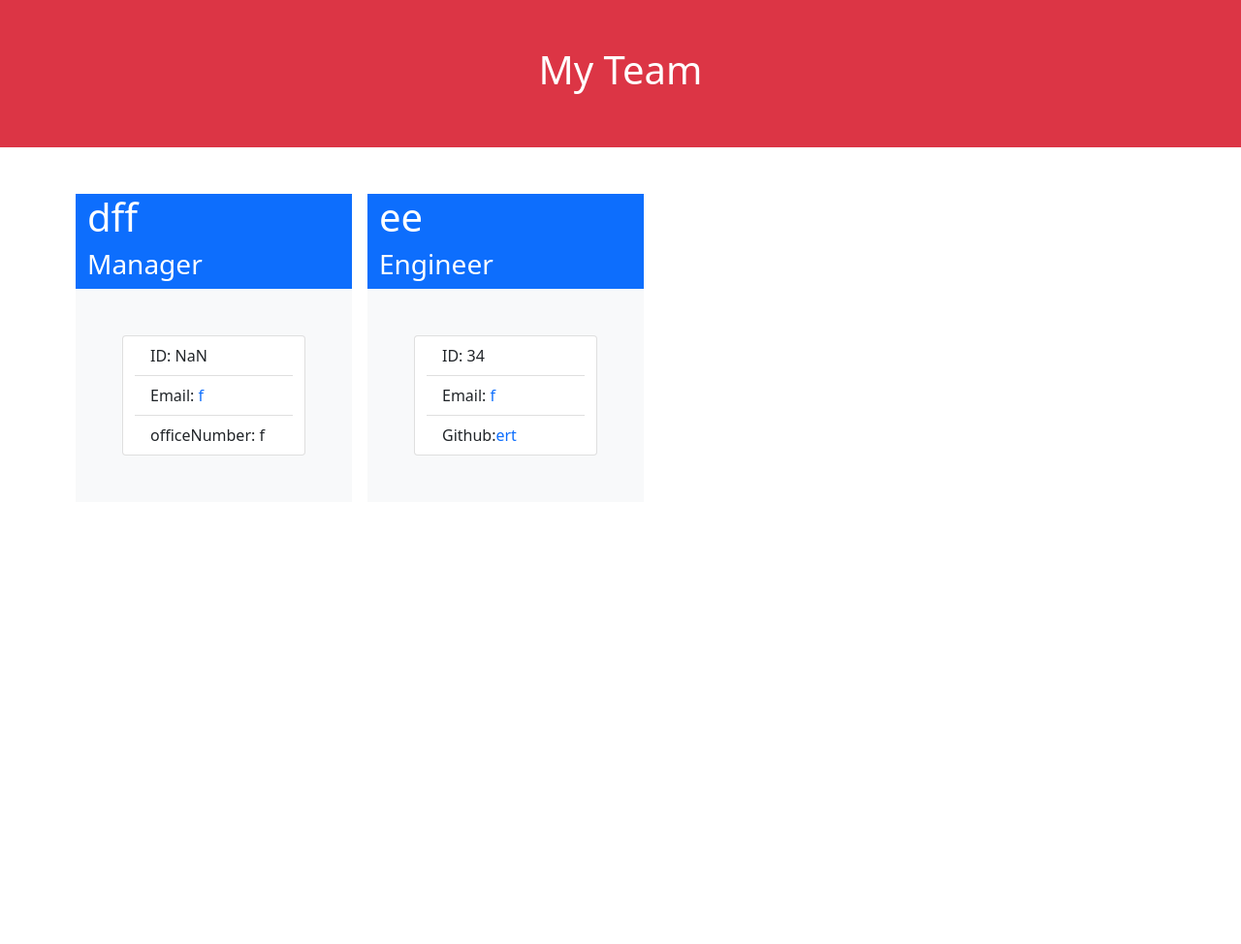
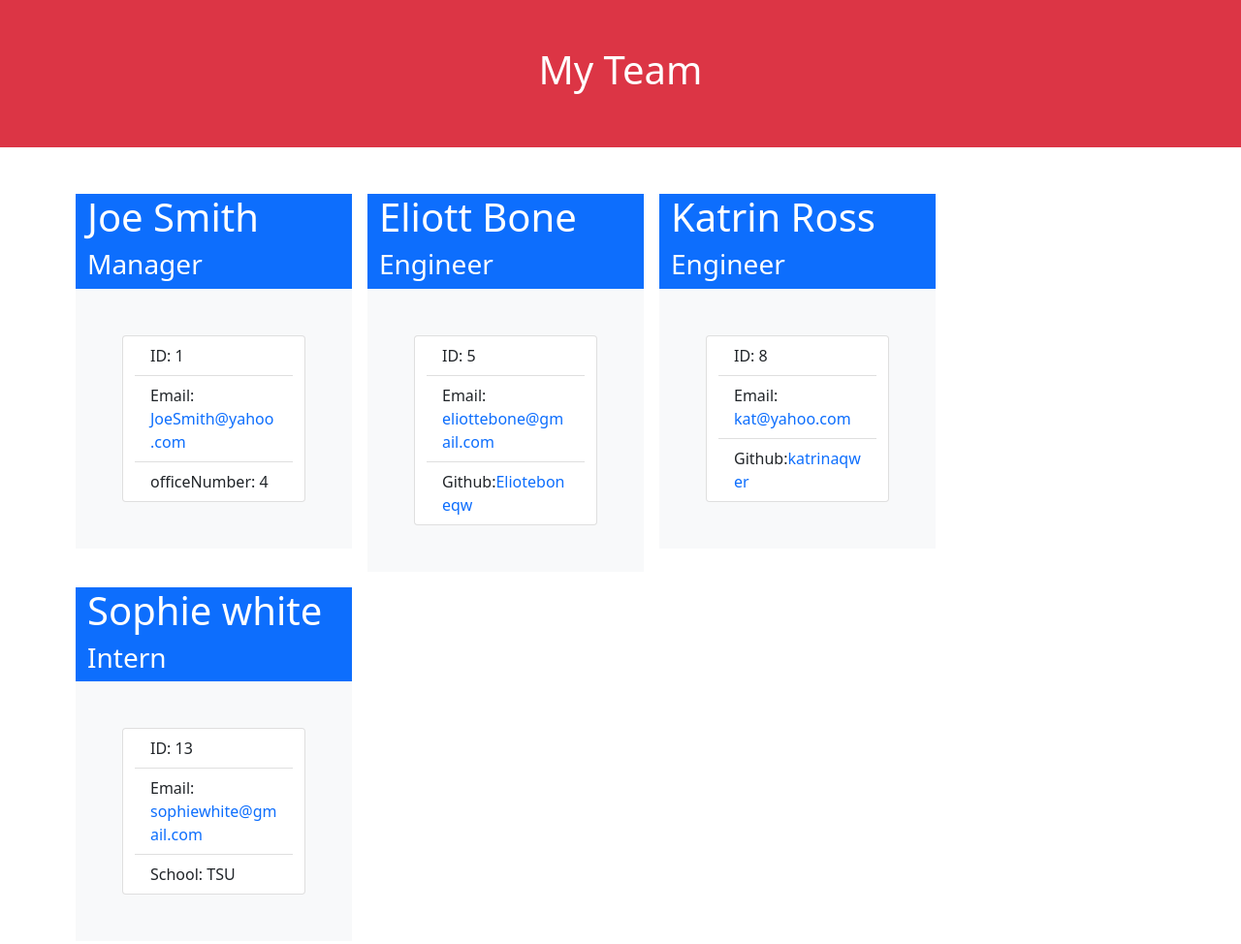
Before and after one commit to BlessingI/Team-Profile-Generator, a website: page index.html in a window 1280 px wide. Shown: the whole page at 97% size. Before the commit the page ends 800 px from the top, so only its background shows below. Drawn offline with nearby package versions, Linux system fonts and the light colour scheme.

Commit message:
finished product

```diff
--- a/index.html
+++ b/index.html
@@ -18,16 +18,16 @@
 
             <div class="col-lg-3 mx-2 mb-3 col-sm-4">
                 <div class="row bg-primary text-white">
-                    <h1> dff</h1>
+                    <h1> Joe Smith</h1>
                     <h3> Manager </h3>
                 </div>
 
                 <div class="row d-flex align-items-center justify-content-center bg-light p-5">
                     <div class="card" style="width: 18rem;">
                         <ul class="list-group list-group-flush">
-                        <li class="list-group-item">ID: NaN</li>
-                        <li class="list-group-item">Email: <a href="#" style="text-decoration:none">f</a></li>
-                        <li class="list-group-item"> officeNumber: f</li>
+                        <li class="list-group-item">ID: 1</li>
+                        <li class="list-group-item">Email: <a href="#" style="text-decoration:none">JoeSmith@yahoo.com</a></li>
+                        <li class="list-group-item"> officeNumber: 4</li>
                         </ul>
                     </div>
 
@@ -35,16 +35,52 @@
             </div>
             <div class="col-lg-3 mx-2 mb-3 col-sm-4">
             <div class="row bg-primary text-white">
-                <h1> ee</h1>
+                <h1> Eliott Bone</h1>
                 <h3> Engineer </h3>
             </div>
 
             <div class="row d-flex align-items-center justify-content-center bg-light p-5">
                 <div class="card" style="width: 18rem;">
                     <ul class="list-group list-group-flush">
-                    <li class="list-group-item">ID: 34</li>
-                    <li class="list-group-item">Email: <a href="#" style="text-decoration:none">f</a></li>
-                    <li class="list-group-item"> Github:<a href="https://github.com/BlessingI" style="text-decoration:none">ert</a></li>
+                    <li class="list-group-item">ID: 5</li>
+                    <li class="list-group-item">Email: <a href="#" style="text-decoration:none">eliottebone@gmail.com</a></li>
+                    <li class="list-group-item"> Github:<a href="https://github.com/BlessingI" style="text-decoration:none">Elioteboneqw</a></li>
+                    </ul>
+                </div>
+
+            </div>
+        </div>
+
+            <div class="col-lg-3 mx-2 mb-3 col-sm-4">
+            <div class="row bg-primary text-white">
+                <h1> Katrin Ross</h1>
+                <h3> Engineer </h3>
+            </div>
+
+            <div class="row d-flex align-items-center justify-content-center bg-light p-5">
+                <div class="card" style="width: 18rem;">
+                    <ul class="list-group list-group-flush">
+                    <li class="list-group-item">ID: 8</li>
+                    <li class="list-group-item">Email: <a href="#" style="text-decoration:none">kat@yahoo.com</a></li>
+                    <li class="list-group-item"> Github:<a href="https://github.com/BlessingI" style="text-decoration:none">katrinaqwer</a></li>
+                    </ul>
+                </div>
+
+            </div>
+        </div>
+
+            <div class="col-lg-3 mx-2 mb-3 col-sm-4">
+            <div class="row bg-primary text-white">
+                <h1> Sophie white</h1>
+                <h3> Intern </h3>
+            </div>
+
+            <div class="row d-flex align-items-center justify-content-center bg-light p-5">
+                <div class="card" style="width: 18rem;">
+                    <ul class="list-group list-group-flush">
+                    <li class="list-group-item">ID: 13</li>
+                    <li class="list-group-item">Email: <a href="#" style="text-decoration:none">sophiewhite@gmail.com</a></li>
+                    <li class="list-group-item"> School: TSU</li>
                     </ul>
                 </div>
 
```
Also changed, not shown: README.md, assests/images/teamProfileGeneratorPic.png (added).
